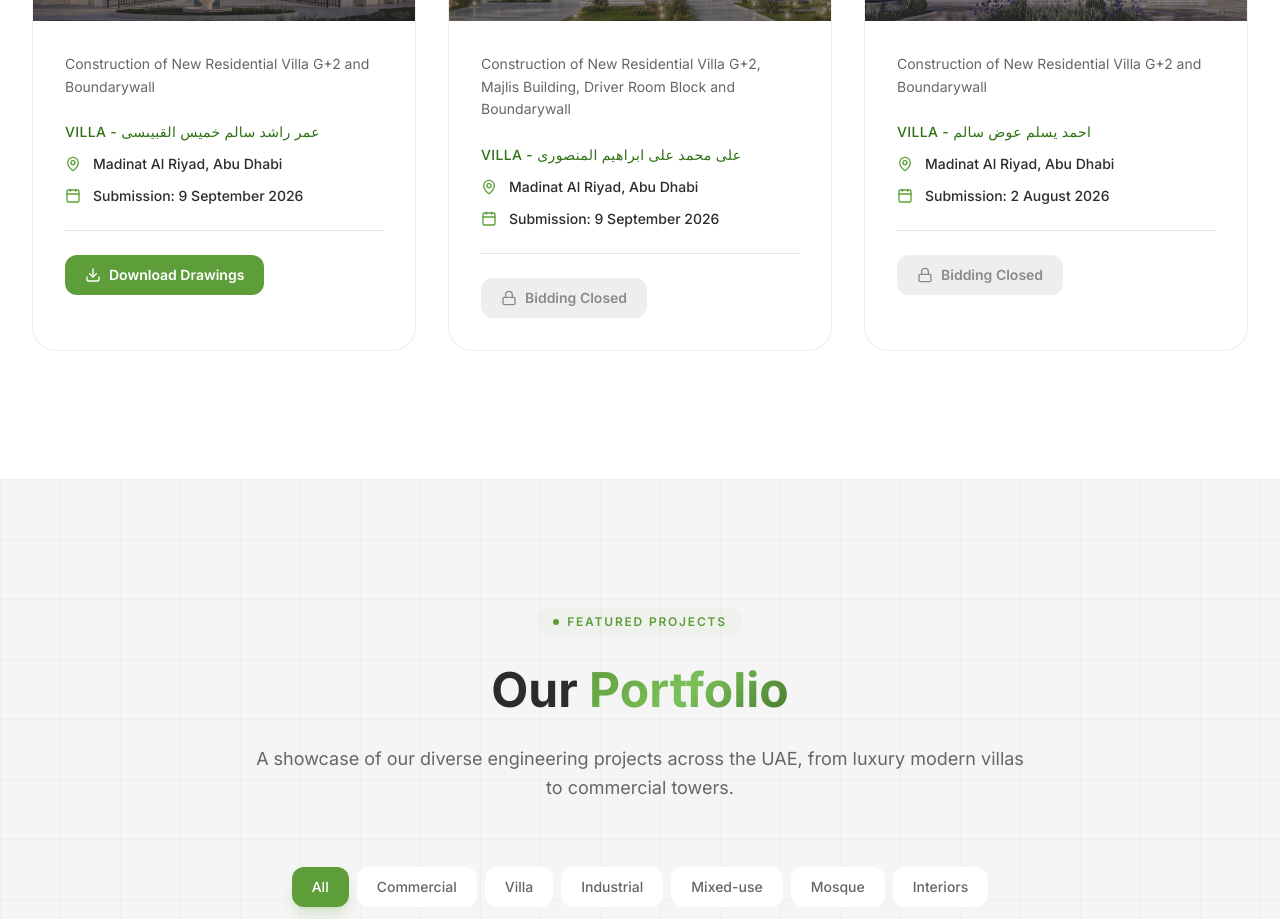
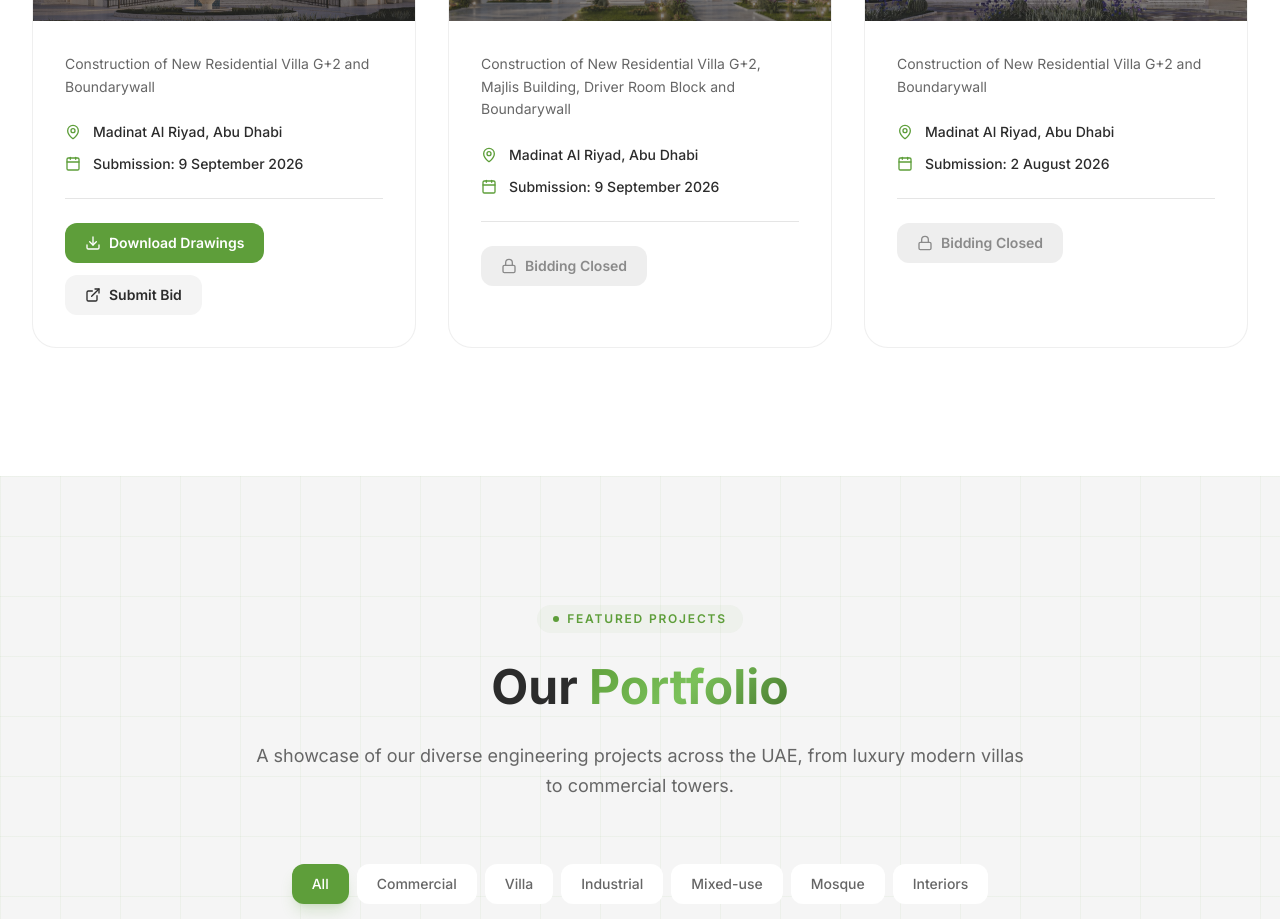
Before and after one commit to sherry2k/ubec-website, a React (Vite) app: page / in a window 1280 px wide. Shown: the part 4180-5099 px from the top of the page. Built offline with nearby package versions, Linux system fonts and the light colour scheme.

Commit message:
Add Const about New Tender

```diff
--- a/src/components/Tenders.tsx
+++ b/src/components/Tenders.tsx
@@ -26,7 +26,7 @@ function TenderCard({ tender, index, onImageClick }: { tender: typeof TENDERS[0]
           className="w-full h-full object-cover transition-transform duration-700 group-hover:scale-110"
         />
         <div className="absolute inset-0 bg-gradient-to-t from-charcoal/60 to-transparent" />
-          <div className="absolute top-4 right-4 flex items-center gap-2">
+        <div className="absolute top-4 right-4 flex items-center gap-2">
           {tender.isNew && tender.status !== 'closed' && (
             <span className="px-2.5 py-1 bg-white text-brand text-[10px] font-bold rounded-full uppercase tracking-wide animate-pulse">
               New
@@ -55,7 +55,6 @@ function TenderCard({ tender, index, onImageClick }: { tender: typeof TENDERS[0]
         <p className="text-gray-body text-sm leading-relaxed mb-6">{tender.description}</p>
 
         <div className="space-y-3">
-          <p className="text-sm font-medium text-[#2d7112] uppercase tracking-wide">{tender.projectName}</p>
           <div className="flex items-center gap-3 text-sm">
             <MapPin className="w-4 h-4 text-brand shrink-0" />
             <span className="text-charcoal font-medium">{tender.location}</span>
@@ -86,7 +85,13 @@ function TenderCard({ tender, index, onImageClick }: { tender: typeof TENDERS[0]
                 <Download className="w-4 h-4" />
                 Download Drawings
               </a>
-
+              <a
+                href="#contact"
+                className="inline-flex items-center gap-2 px-5 py-2.5 bg-charcoal/5 text-charcoal text-sm font-semibold rounded-xl hover:bg-charcoal/10 transition-all"
+              >
+                <ExternalLink className="w-4 h-4" />
+                Submit Bid
+              </a>
             </>
           )}
         </div>
```
